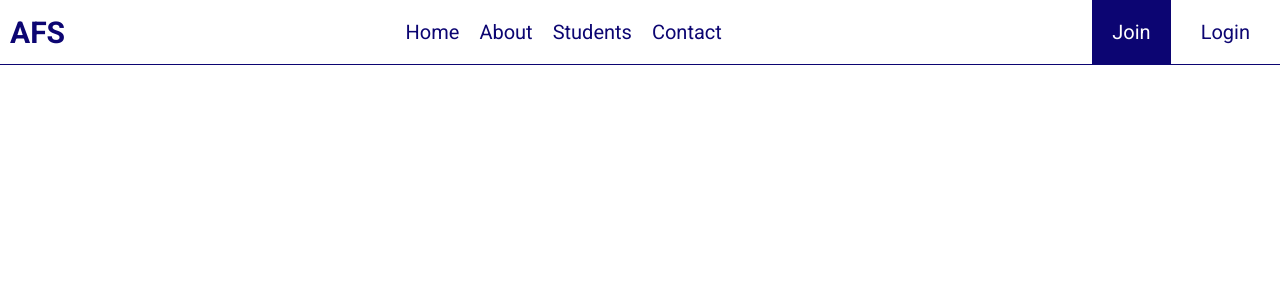
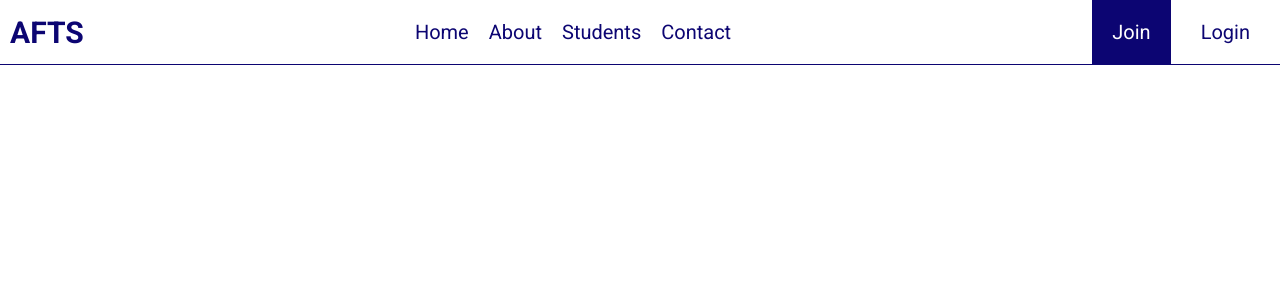
Before and after one commit to nwabueze1/school, a Next.js app: page / in a window 1280 px wide. Shown: the top 300 px of the page. Built offline with nearby package versions, Linux system fonts and the light colour scheme.

Commit message:
refactored the name of the logo

```diff
--- a/components/navbar/NavBar.tsx
+++ b/components/navbar/NavBar.tsx
@@ -8,7 +8,7 @@ export default function NavBar() {
   const handleToggle = () => setActive(!active);
   return (
     <nav className={`${Styles.nav} ${active ? Styles.nav__active : ""}`}>
-      <h2 className={Styles.nav__logo}>AFS</h2>
+      <h2 className={Styles.nav__logo}>AFTS</h2>
       <div className={Styles.nav__button} onClick={handleToggle}>
         <span></span>
         <span></span>
```
